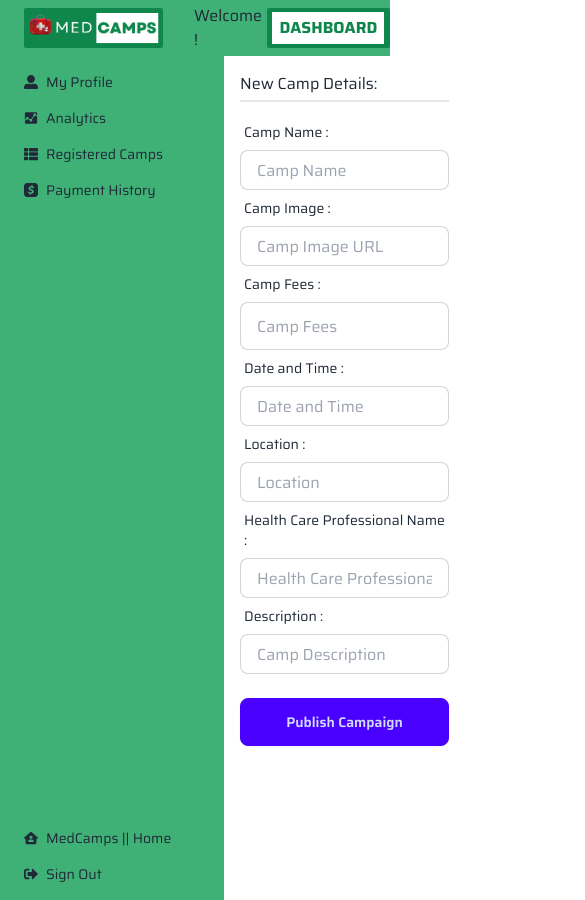
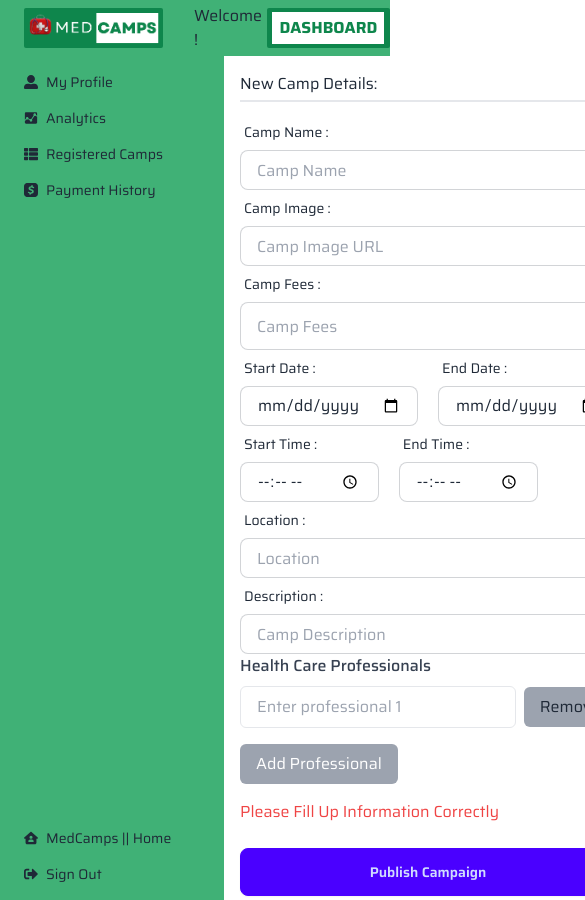
Before and after one commit to bornilshopno/medcamps-clientside, a React (Vite) app: page /dashboard/addCamp in a window 390 px wide. Shown: the top 900 px of the page, 585 px wide, since content can reach past the window. Built offline with nearby package versions, Linux system fonts and the light colour scheme; no server answers.

Commit message:
camp post and camp get instructions set, add camp for admin-coding completedd

```diff
--- /dev/null
+++ b/src/Hooks/useCamps.jsx
@@ -0,0 +1,22 @@
+import { useQuery } from "@tanstack/react-query";
+import useAxiosSecure from "./useAxiosSecure";
+
+const useCamps = () => {
+    const axiosSecurely=useAxiosSecure();
+    const{data: allCamps, refetch, isPending: loading}=useQuery({
+        queryKey: ["allCamps"],
+
+        queryFn: async()=>{
+            const result =await axiosSecurely.get("/camps");
+            // console.log("isAdmin", result)
+            console.log(result.data)
+            return result.data
+        }
+    })
+
+    return (
+       [allCamps,refetch,loading]
+    );
+};
+
+export default useCamps;
--- a/src/Pages/DashBoard/AdminDashboard/AddCamp/AddCamp.jsx
+++ b/src/Pages/DashBoard/AdminDashboard/AddCamp/AddCamp.jsx
@@ -1,68 +1,188 @@
 import DashboardTitle from "../../../../Components/DashboardTitle";
 import { useForm } from "react-hook-form"
 import useAxiosSecure from "../../../../Hooks/useAxiosSecure";
+import { useState } from "react";
+import Swal from "sweetalert2";
 
 const AddCamp = () => {
     const axiosSecurely = useAxiosSecure()
+    const [isDisabled, setIsDisabled]=useState(true)
+
+
     const {
         register,
-        handleSubmit,
+        handleSubmit,reset,
         formState: { errors },
     } = useForm()
 
+    const [healthCareProf, setHealthCareProf] = useState([""])
+    // console.log(healthCareProf,'porerta', healthCareProf[0])
+
+    //healthcare proffessional
+    // Handle healthcare professionals array
+    const handleHealthCareProfChange = (index, value) => {
+        const updatedProf = [...healthCareProf];
+        updatedProf[index] = value;
+        if (healthCareProf[0] !== ""){
+            setIsDisabled(false)
+        }
+        setHealthCareProf(updatedProf);
+    };
+    // Add a new healthcare professional
+    const addHealthCareProf = () => {
+        setHealthCareProf([...healthCareProf, ""]
+        );
+    };
+
+    // Remove a healthcare professional
+    const removeHealthCareProf = (index) => {
+        const updatedProf = healthCareProf.filter((_, i) => i !== index);
+        setHealthCareProf(updatedProf);
+    };
+
+
+
+
     const onSubmit = (data) => {
-        console.log(data);
-        //participents count
+        let participantsCount=0;
+        const campData={...data, healthCareProf,participants:participantsCount}
+        console.log(campData);
+        axiosSecurely.post("/camps", campData)
+        .then(res=>{
+            console.log(res.data)
+            if(res.data.insertedId){
+                Swal.fire({
+                    title: "Custom animation with Animate.css",
+                    showClass: {
+                      popup: `
+                        animate__animated
+                        animate__fadeInUp
+                        animate__faster
+                      `
+                    },
+                    hideClass: {
+                      popup: `
+                        animate__animated
+                        animate__fadeOutDown
+                        animate__faster
+                      `
+                    }
+                  });
+                  reset();
+            }
+        })
+
     }
+
+
+
     return (
         <div>
             <DashboardTitle title={"New Camp Details:"}></DashboardTitle>
             <div>
                 <form className="" onSubmit={handleSubmit(onSubmit)}>
+                    {/* Camp Name */}
                     <div className="form-control">
                         <label className="label">
                             <span className="label-text">Camp Name :</span>
                         </label>
-                        <input type="text" placeholder="Camp Name" {...register("name")} className="input input-bordered w-full h-10" required />
+                        <input type="text" placeholder="Camp Name" {...register("campName")} className="input input-bordered w-full h-10" required />
                     </div>
+                    {/* Camp Banner Image */}
                     <div className="form-control">
                         <label className="label">
                             <span className="label-text">Camp Image :</span>
                         </label>
-                        <input type="text" placeholder="Camp Image URL" {...register("photoURL")} className="input input-bordered h-10" required />
+                        <input type="url" placeholder="Camp Image URL" {...register("campImage")} className="input input-bordered h-10" required />
 
                     </div>
+                    {/* Camp Fees */}
                     <div className="form-control">
                         <label className="label">
                             <span className="label-text">Camp Fees :</span>
                         </label>
-                        <input type="number" placeholder="Camp Fees" {...register("fees")} className="input input-bordered w-full" required />
+                        <input type="number" placeholder="Camp Fees" {...register("campFee")} className="input input-bordered w-full" required />
                     </div>
-                    <div className="form-control">
-                        <label className="label">
-                            <span className="label-text">Date and Time :</span>
-                        </label>
-                        <input type="text" placeholder="Date and Time" {...register("dati")} className="input input-bordered w-full h-10" required />
+                    {/* Camp Schedule  */}
+                    <div className="lg:flex gap-10">
+                        {/* date */}
+                        <div className="flex gap-5">
+                            <div className="form-control">
+                                <label className="label">
+                                    <span className="label-text">Start Date :</span>
+                                </label>
+                                <input type="date"   {...register("dateStart")} className="input input-bordered w-full h-10" required />
+                            </div>
+                            <div className="form-control">
+                                <label className="label">
+                                    <span className="label-text">End Date :</span>
+                                </label>
+                                <input type="date"  {...register("dateEnd")} className="input input-bordered w-full h-10" />
+                            </div>
+                        </div>
+                        {/* time */}
+                        <div className="flex gap-5">
+                            <div className="form-control">
+                                <label className="label">
+                                    <span className="label-text">Start Time :</span>
+                                </label>
+                                <input type="time"   {...register("timeStart")} className="input input-bordered w-full h-10" required />
+                            </div>
+                            <div className="form-control">
+                                <label className="label">
+                                    <span className="label-text">End Time :</span>
+                                </label>
+                                <input type="time"  {...register("timeEnd")} className="input input-bordered w-full h-10" />
+                            </div>
+                        </div>
                     </div>
+                    {/* Camp Location */}
                     <div className="form-control">
                         <label className="label">
                             <span className="label-text">Location :</span>
                         </label>
-                        <input type="text" placeholder="Location" {...register("loc")} className="input input-bordered w-full h-10" required />
+                        <input type="text" placeholder="Location" {...register("location")} className="input input-bordered w-full h-10" required />
                     </div>
-                    <div className="form-control">
-                        <label className="label">
-                            <span className="label-text">Health Care Professional Name :</span>
-                        </label>
-                        <input type="text" placeholder="Health Care Professional Name" {...register("proffessionalName")} className="input input-bordered w-full h-10" required />
-                    </div>
+                    {/* Camp Description */}
                     <div className="form-control">
                         <label className="label">
                             <span className="label-text">Description :</span>
                         </label>
                         <input type="text" placeholder="Camp Description" {...register("description")} className="input input-bordered w-full h-10" required />
                     </div>
-                    {errors && <span className="text-red-500"></span>}
+                    {/* Camp : Health Care Professionals */}
+                    <div className="mb-4">
+                        <label className="block text-gray-700 font-medium mb-2">Health Care Professionals</label>
+                        {healthCareProf.map((prof, index) => (
+                            <div key={index} className="flex items-center mb-2">
+                                <input
+                                    type="text"
+                                    value={prof}
+                                    onChange={(e) => handleHealthCareProfChange(index, e.target.value)}
+                                    placeholder={`Enter professional ${index + 1}`}
+                                    className="flex-1 px-4 py-2 border rounded-md focus:outline-none focus:ring-2 focus:ring-blue-500"
+                                />
+                                <button
+                                    type="button"
+                                    disabled={isDisabled}
+                                    onClick={() => removeHealthCareProf(index)}
+                                    className={`ml-2 px-4 py-2 rounded-md ${isDisabled ? "bg-gray-400 cursor-not-allowed" : "text-white bg-red-500 hover:bg-red-600"}`}
+                                >
+                                    Remove
+                                </button>
+                            </div>
+                        ))}
+                        <button
+                            type="button"
+                            disabled={isDisabled}
+                            onClick={addHealthCareProf}
+                            className={`mt-2 px-4 py-2 text-white bg-blue-500 rounded-md  ${isDisabled ? "bg-gray-400 cursor-not-allowed" : "hover:bg-blue-600"}`}
+                        >
+                            Add Professional
+                        </button>
+                    </div>
+
+                    {errors && <span className="text-red-500">Please Fill Up Information Correctly</span>}
                     <div className="form-control mt-6">
                         <button className="btn btn-primary">Publish Campaign</button>
                     </div>
--- a/src/Pages/DashBoard/AdminDashboard/ManageCamps/ManageCamps.jsx
+++ b/src/Pages/DashBoard/AdminDashboard/ManageCamps/ManageCamps.jsx
@@ -1,11 +1,33 @@
+import { useState } from "react";
 import DashboardTitle from "../../../../Components/DashboardTitle";
+import useAxiosPublic from "../../../../Hooks/useAxiosPublic";
+import useCamps from "../../../../Hooks/useCamps";
 
 
 const ManageCamps = () => {
+ const [allCamps]=useCamps()
+ console.log(allCamps)
     return (
-        <div>
-           <DashboardTitle title={"Manage Camps"}></DashboardTitle>
-        </div>
+       <div>
+total camps : {allCamps.length}
+<div>
+    {
+        allCamps?.map(camp=><div key={camp._id} className="border-2 my-2">
+            <h1>{camp.campName}</h1>
+            <h1>{camp.campFee}</h1>
+          <img src={camp.campImage} alt="" className="h-10 w-12 object-cover" />
+            <h1>{camp.dateStart}</h1>
+            <h1>{camp.dateEnd}</h1>
+            <h1>{camp.timeStart}</h1>
+            <h1>{camp.timeEnd}</h1>
+            <h1>{camp.location}</h1>
+            <h1>{camp.description}</h1>
+            <h1>{camp.participants}</h1>
+            <h1>{camp.healthCareProf.length}</h1>
+        </div>)
+    }
+</div>
+       </div>
     );
 };
 
```
